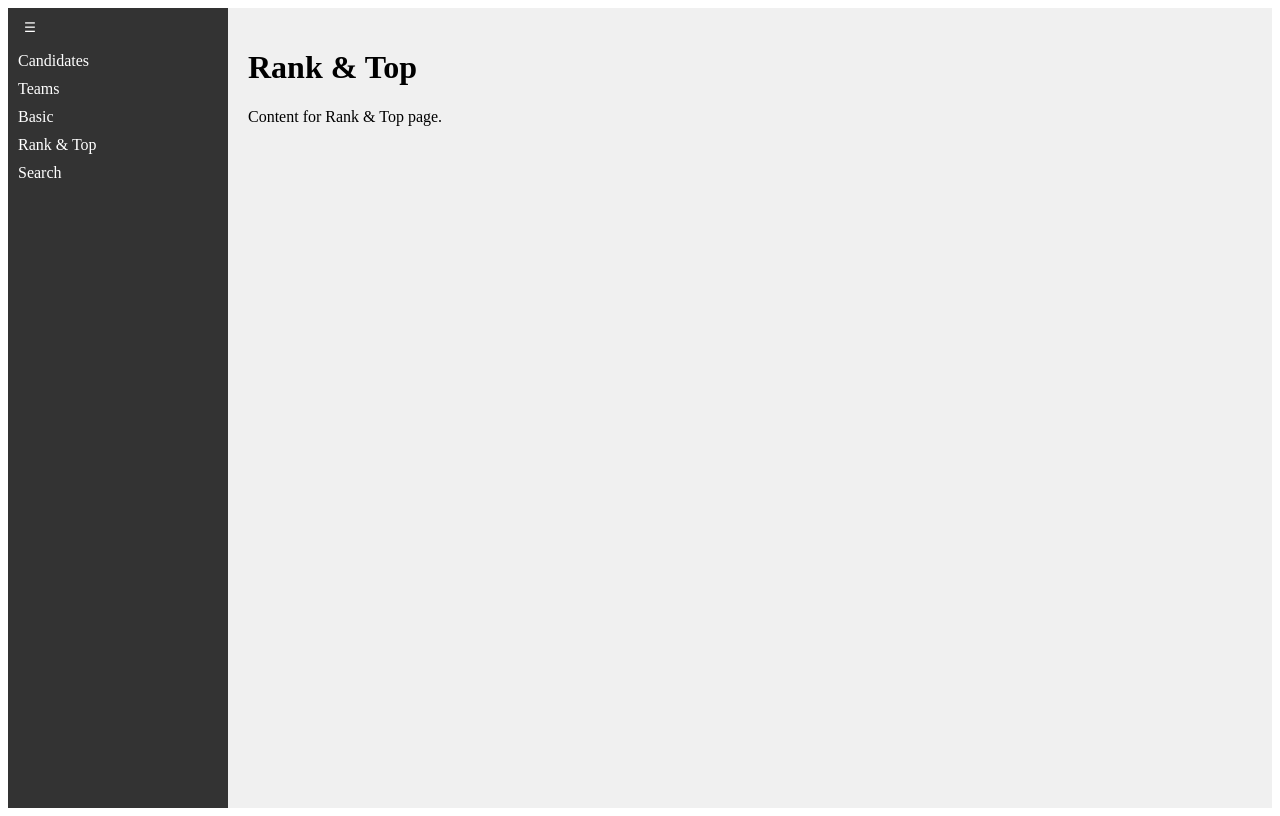
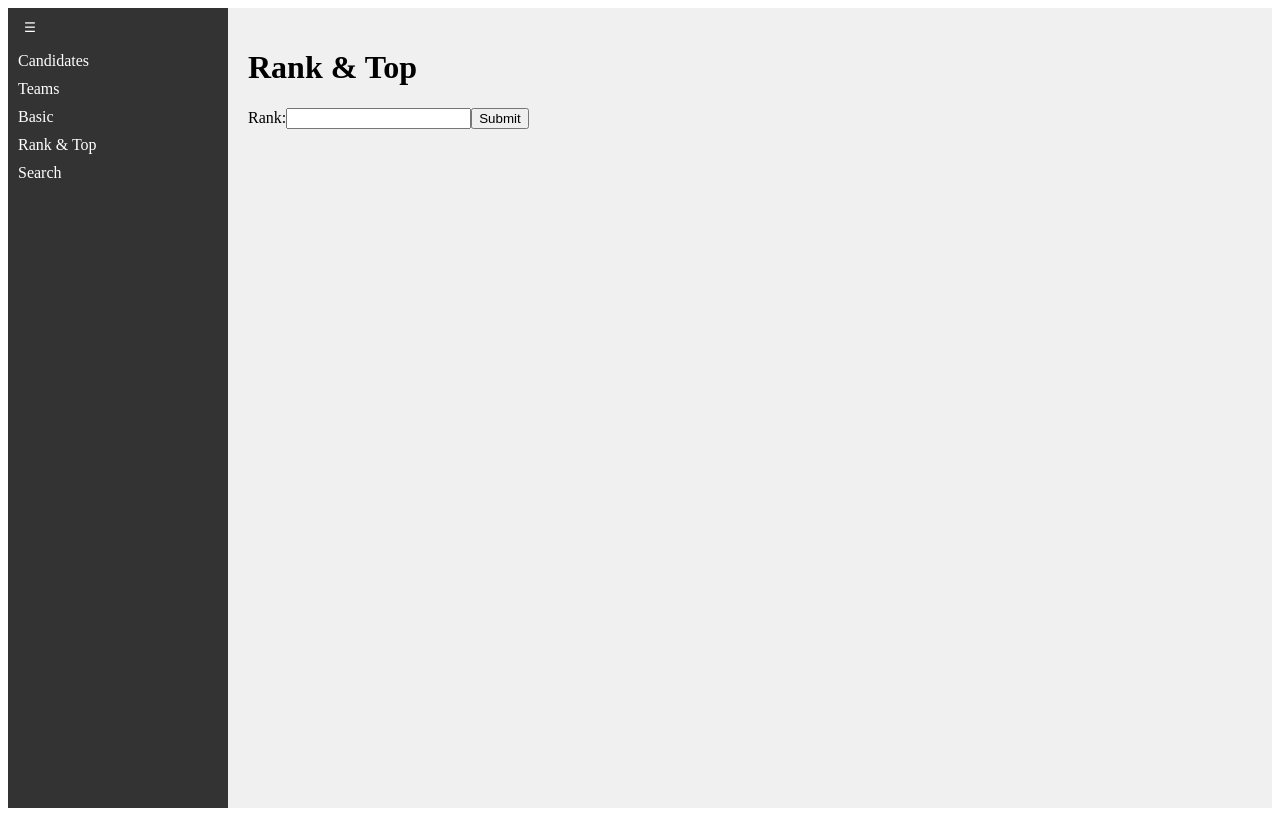
Before and after one commit to Javadamkd/art-fest-management, a Next.js app: page /rank-top in a window 1280 px wide. Built offline with nearby package versions, Linux system fonts and the light colour scheme.

Commit message:
Update rank-top.js

```diff
--- a/pages/rank-top.js
+++ b/pages/rank-top.js
@@ -1,11 +1,17 @@
-// pages/rank-top.js
 import Layout from '../components/Layout';
 
 export default function RankTop() {
   return (
     <Layout>
       <h1>Rank & Top</h1>
-      <p>Content for Rank & Top page.</p>
+      <form>
+        <label>
+          Rank:
+          <input type="text" name="rank" />
+        </label>
+        <button type="submit">Submit</button>
+      </form>
+      {/* Add more form fields and functionalities as needed */}
     </Layout>
   );
 }
```
